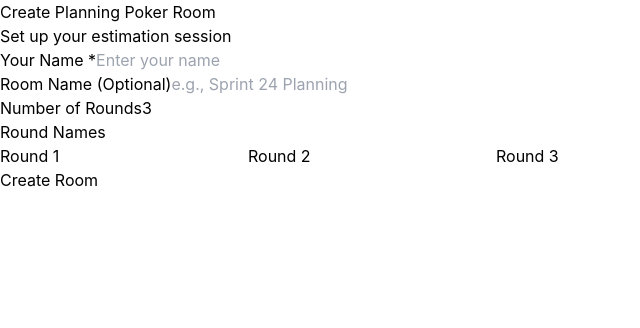
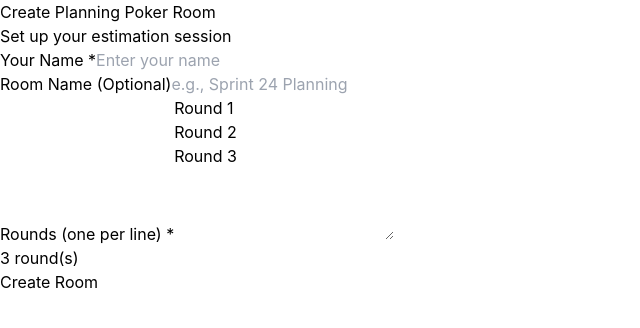
Before and after one commit to daniel-winkler/showdown, a React (Vite) app in the folder client/: page / in a window 1280 px wide. Shown: the top 328 px of the page, without its empty margins (0-640 px from the left). Built offline with nearby package versions, Linux system fonts and the light colour scheme; no server answers.

Commit message:
Remove round selector and round name inputs and replace it with a textarea to calculate rounds and names

```diff
--- a/client/src/pages/CreateRoom.tsx
+++ b/client/src/pages/CreateRoom.tsx
@@ -7,30 +7,9 @@ export default function CreateRoom() {
   const navigate = useNavigate();
   const [userName, setUserName] = useState(StorageService.getUserName() || '');
   const [roomName, setRoomName] = useState('');
-  const [numRounds, setNumRounds] = useState(3);
-  const [roundNames, setRoundNames] = useState<string[]>(
-    Array.from({ length: 3 }, (_, i) => `Round ${i + 1}`)
-  );
+  const [roundsText, setRoundsText] = useState('Round 1\nRound 2\nRound 3');
   const [loading, setLoading] = useState(false);
   const [error, setError] = useState('');
-
-  const handleNumRoundsChange = (num: number) => {
-    setNumRounds(num);
-    setRoundNames((prev) => {
-      const newRounds = Array.from({ length: num }, (_, i) =>
-        prev[i] || `Round ${i + 1}`
-      );
-      return newRounds;
-    });
-  };
-
-  const handleRoundNameChange = (index: number, value: string) => {
-    setRoundNames((prev) => {
-      const updated = [...prev];
-      updated[index] = value;
-      return updated;
-    });
-  };
 
   const handleSubmit = async (e: React.FormEvent) => {
     e.preventDefault();
@@ -41,13 +20,24 @@ export default function CreateRoom() {
       return;
     }
 
+    // Parse rounds from textarea
+    const rounds = roundsText
+      .split('\n')
+      .map(line => line.trim())
+      .filter(line => line.length > 0);
+
+    if (rounds.length === 0) {
+      setError('Please enter at least one round');
+      return;
+    }
+
     setLoading(true);
 
     try {
       const response = await socketService.createRoom({
         userName: userName.trim(),
         roomName: roomName.trim() || undefined,
-        roundNames: roundNames.map(name => name.trim() || 'Untitled Round'),
+        roundNames: rounds.map(name => name || 'Untitled Round'),
       });
 
       if (response.success && response.room && response.userId) {
@@ -108,39 +98,23 @@ export default function CreateRoom() {
               />
             </div>
 
-            {/* Number of Rounds */}
+            {/* Rounds */}
             <div>
-              <label htmlFor="numRounds" className="block text-sm font-medium text-gray-700 mb-2">
-                Number of Rounds
+              <label htmlFor="rounds" className="block text-sm font-medium text-gray-700 mb-2">
+                Rounds (one per line) *
               </label>
-              <input
-                type="number"
-                id="numRounds"
-                value={numRounds}
-                onChange={(e) => handleNumRoundsChange(Math.max(1, Math.min(20, parseInt(e.target.value) || 1)))}
-                min="1"
-                max="20"
-                className="w-full px-4 py-2 border border-gray-300 rounded-lg focus:ring-2 focus:ring-blue-500 focus:border-transparent"
+              <textarea
+                id="rounds"
+                value={roundsText}
+                onChange={(e) => setRoundsText(e.target.value)}
+                placeholder="Round 1&#10;Round 2&#10;Round 3"
+                rows={6}
+                className="w-full px-4 py-2 border border-gray-300 rounded-lg focus:ring-2 focus:ring-blue-500 focus:border-transparent font-mono text-sm"
+                required
               />
-            </div>
-
-            {/* Round Names */}
-            <div>
-              <label className="block text-sm font-medium text-gray-700 mb-2">
-                Round Names
-              </label>
-              <div className="space-y-2 max-h-60 overflow-y-auto">
-                {roundNames.map((name, index) => (
-                  <input
-                    key={index}
-                    type="text"
-                    value={name}
-                    onChange={(e) => handleRoundNameChange(index, e.target.value)}
-                    placeholder={`Round ${index + 1}`}
-                    className="w-full px-4 py-2 border border-gray-300 rounded-lg focus:ring-2 focus:ring-blue-500 focus:border-transparent"
-                  />
-                ))}
-              </div>
+              <p className="text-sm text-gray-500 mt-1">
+                {roundsText.split('\n').filter(line => line.trim().length > 0).length} round(s)
+              </p>
             </div>
 
             {/* Error Message */}
```
